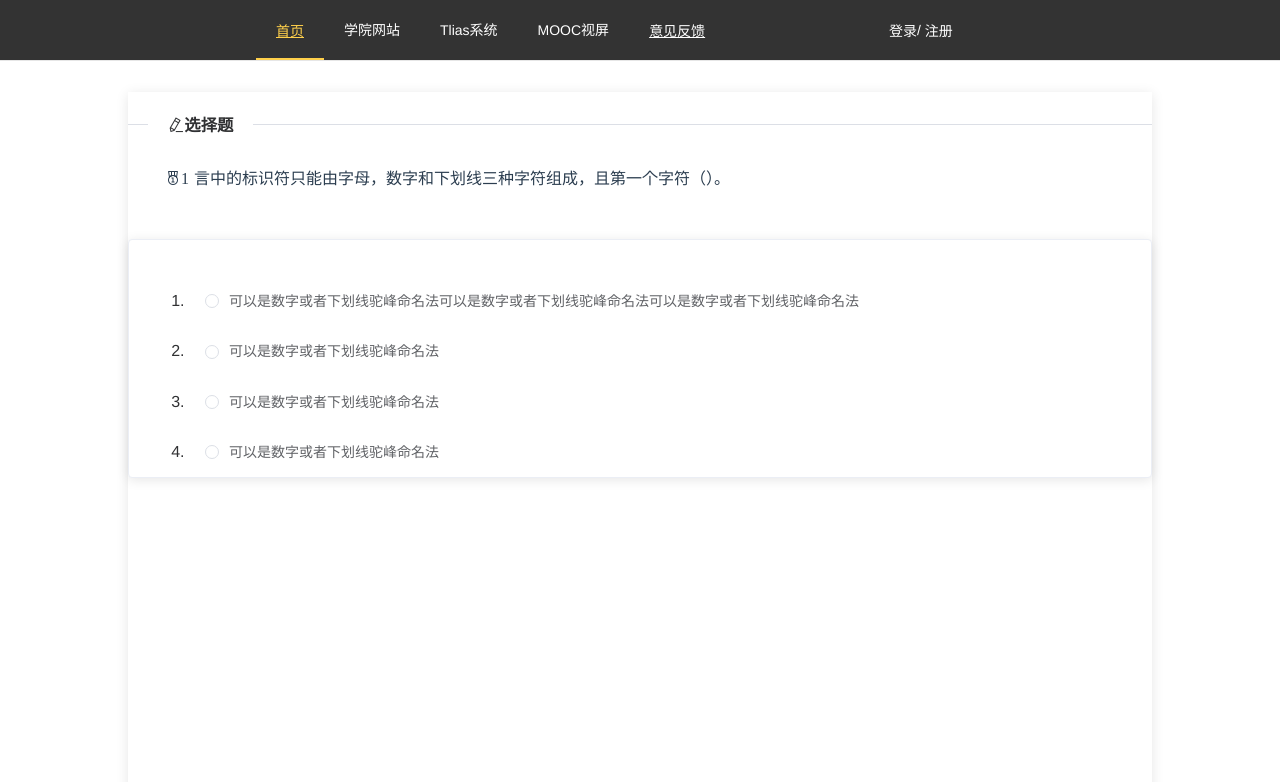
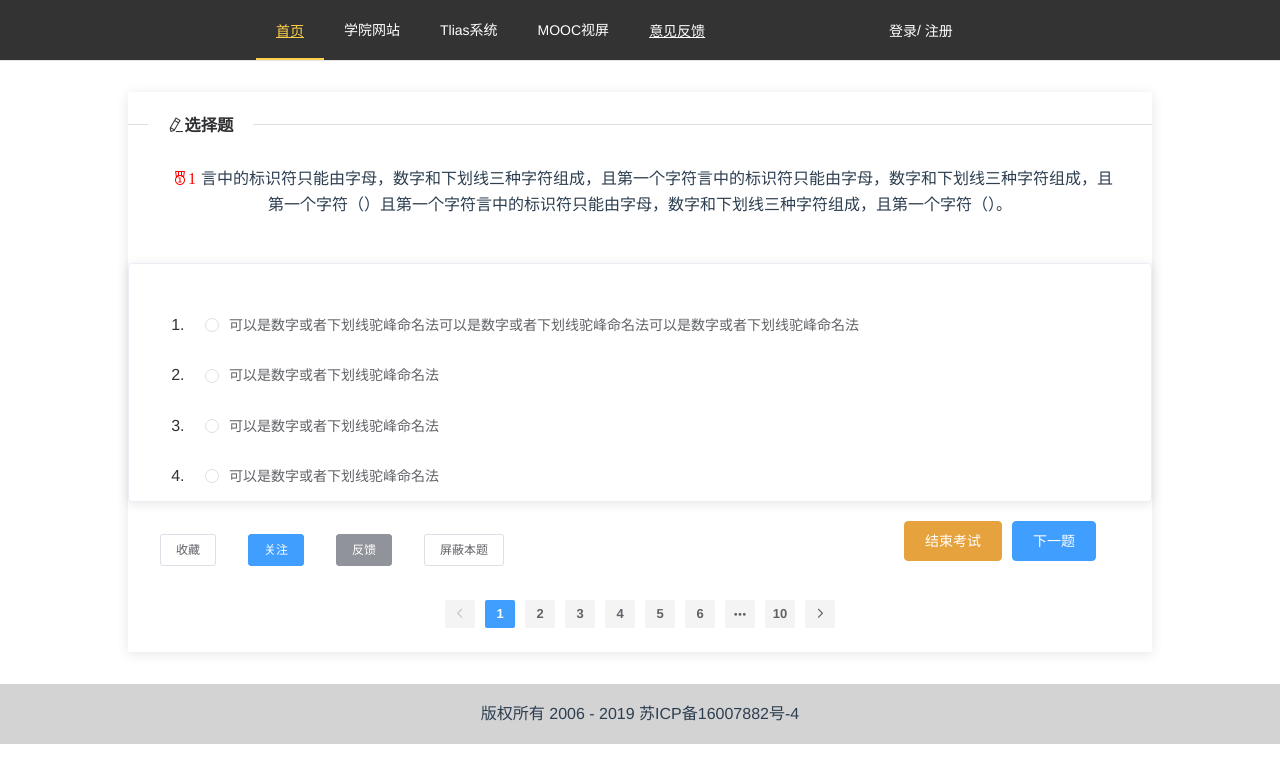
Before and after one commit to liyihang/vue-frontPages, a Vue app: page /exam/1 in a window 1280 px wide. Shown: the top 782 px of the page. Built offline with nearby package versions, Linux system fonts and the light colour scheme.

Commit message:
user info

```diff
--- /dev/null
+++ b/src/components/common/header1.vue
@@ -0,0 +1,74 @@
+<template>
+  <div>
+    <!-- 头部导航 -->
+    <el-header>
+      <div class="line"></div>
+      <el-menu
+        :default-active="activeIndex"
+        class="el-menu-demo"
+        mode="horizontal"
+        @select="handleSelect"
+        background-color="#333"
+        text-color="#fff"
+        active-text-color="#ffd04b"
+      >
+        <el-menu-item index="1">
+          <router-link to="/">首页</router-link>
+        </el-menu-item>
+        <el-menu-item index="2">学院网站</el-menu-item>
+        <el-menu-item index="3">Tlias系统</el-menu-item>
+        <el-menu-item index="4">MOOC视屏</el-menu-item>
+        <el-menu-item index="5">
+          <a href="#" target="_blank">意见反馈</a>
+        </el-menu-item>
+        <el-menu-item class="exam-info">
+          <el-popover placement="bottom" width="300" trigger="hover">
+            <el-row class="exam-swrap">
+              <el-button>123123</el-button>
+              <el-button>123123</el-button>
+              <el-button>123123</el-button>
+              <el-button>123123</el-button>
+              <el-button>123123</el-button>
+              <el-button>123123</el-button>
+            </el-row>
+            <el-link slot="reference">
+              <div>
+                <el-avatar src="https://cube.elemecdn.com/0/88/03b0d39583f48206768a7534e55bcpng.png"></el-avatar>
+              </div>
+            </el-link>
+          </el-popover>
+        </el-menu-item>
+      </el-menu>
+    </el-header>
+  </div>
+</template>
+<script>
+export default {
+  data () {
+    return {
+      activeIndex: '1',
+    }
+  },
+  name: 'Header1',
+  methods: {
+    handleSelect () {
+
+    }
+  }
+}
+</script>
+<style scoped>
+.el-header {
+  padding: 0;
+}
+.el-menu.el-menu--horizontal {
+  padding-left: 20%;
+  background-color: black;
+}
+.exam-info {
+  float: right;
+  margin-right: 30%;
+}
+.exam-swrap{
+}
+</style>
--- a/src/components/exam.vue
+++ b/src/components/exam.vue
@@ -1,20 +1,20 @@
 <template>
   <div>
     <exam-header></exam-header>
+    <!-- 标题和选项 -->
     <div class="exam-item">
       <div class="exam-header">
         <el-divider content-position="left">
           <h3>
             <i class="el-icon-edit"></i>选择题
           </h3>
-
         </el-divider>
       </div>
       <div class="exam-title">
         <el-row :gutter="24">
           <el-col :span="24">
             <p>
-              <i class="el-icon-medal-1">1</i>言中的标识符只能由字母，数字和下划线三种字符组成，且第一个字符（）。
+              <i class="el-icon-medal-1">1</i>言中的标识符只能由字母，数字和下划线三种字符组成，且第一个字符言中的标识符只能由字母，数字和下划线三种字符组成，且第一个字符（）且第一个字符言中的标识符只能由字母，数字和下划线三种字符组成，且第一个字符（）。
             </p>
           </el-col>
         </el-row>
@@ -37,7 +37,35 @@
           </ul>
         </el-card>
       </div>
+      <!-- 收藏转发  反馈 -->
+      <div class="exam-collection">
+        <el-row>
+          <el-badge class="item">
+            <el-button size="small">收藏</el-button>
+          </el-badge>
+          <el-badge class="item">
+            <el-button size="small" type="primary">关注</el-button>
+          </el-badge>
+          <el-badge class="item">
+            <el-button size="small" type="info">反馈</el-button>
+          </el-badge>
+          <el-badge class="item">
+            <el-button size="small">屏蔽本题</el-button>
+          </el-badge>
+          <!-- 上下题按钮 -->
+          <span class="exam-submit">
+            <el-button type="warning">结束考试</el-button>
+            <el-button type="primary">下一题</el-button>
+          </span>
+        </el-row>
+      </div>
+      <!-- 分页 -->
+      <el-pagination background layout="prev, pager, next" :total="100"></el-pagination>
     </div>
+    <!-- footer -->
+    <el-footer>
+      <div class="login-footer">版权所有 2006 - 2019 苏ICP备16007882号-4</div>
+    </el-footer>
   </div>
 </template>
 <script>
@@ -57,7 +85,7 @@ export default {
 }
 .exam-item {
   margin: 2rem auto;
-  height: 80rem;
+  height: 35rem;
   width: 80%;
   box-shadow: 0 2px 12px 0 rgba(0, 0, 0, 0.1);
 }
@@ -76,5 +104,27 @@ export default {
 }
 .el-icon-medal-1 {
   padding: 5px;
+  color: red;
+}
+/* 收藏  点赞  反馈  ……*/
+.el-badge {
+  padding: 2rem 0rem 1rem 2rem;
+}
+.exam-collection {
+  float: left;
+}
+.exam-submit {
+  margin-left: 25rem;
+}
+.el-footer {
+  position: static;
+  line-height: 60px;
+  margin-bottom: 0;
+  width: 100%;
+  background-color: lightgrey;
+}
+.el-pagination{
+  clear: both;
+  margin: 6rem;
 }
 </style>
--- a/src/components/login.vue
+++ b/src/components/login.vue
@@ -32,7 +32,7 @@
             <!-- 登录  重置按钮 -->
             <el-row>
               <el-col>
-                <el-button type="primary">登录</el-button>
+                <el-button type="primary" @click="login">登录</el-button>
                 <el-button type="info">重置</el-button>
               </el-col>
             </el-row>
@@ -51,13 +51,17 @@ export default {
   data () {
     return {
       sizeForm: {
-        name: ''
+        name: '',
+        password: ''
       }
     }
   },
   methods: {
-    onSubmit () {
-      console.log('123')
+    login () {
+      // 模拟假的登录
+      if (this.sizeForm.name == this.sizeForm.password !== '') {
+        this.$router.push('/user')
+      }
     }
   }
 }
--- /dev/null
+++ b/src/components/user.vue
@@ -0,0 +1,14 @@
+<template>
+  <div>
+    <!-- 固定头部 -->
+    <exam-header1>
+    </exam-header1>
+  </div>
+</template>
+<script>
+export default {
+  name: 'user'
+}
+</script>
+<style lang="less" scoped>
+</style>
--- a/src/main.js
+++ b/src/main.js
@@ -6,10 +6,10 @@ import ElementUI from 'element-ui'
 
 import 'element-ui/lib/theme-chalk/index.css'
 import Header from './components/common/header.vue'
-import Footer from './components/common/footer.vue'
+import Header1 from './components/common/header1.vue'
 
 Vue.component('exam-header', Header)
-Vue.component('exam-footer', Footer)
+Vue.component('exam-header1', Header1)
 
 Vue.use(ElementUI)
 
--- a/src/router.js
+++ b/src/router.js
@@ -6,6 +6,7 @@ import Index from './components/index.vue'
 import CourseDetail from './components/courseDetail.vue'
 import InterviewDetail from './components/interviewDetail.vue'
 import Exam from './components/exam.vue'
+import User from './components/user.vue'
 
 Vue.use(Router)
 
@@ -13,35 +14,47 @@ export default new Router({
   mode: 'history',
   base: process.env.BASE_URL,
   routes: [
+    // 做题
     {
       path: '/exam/:id',
       name: 'exam',
       component: Exam
     },
+    // 面试
     {
       path: '/interviewdetail/:id',
       name: 'InterviewDetail',
       component: InterviewDetail
     },
+    // 课程页
     {
       path: '/coursedetail/:id',
       name: 'CourseDetail',
       component: CourseDetail
     },
+    // 登录
     {
       path: '/login',
       name: 'login',
       component: Login
     },
+    // 注册
     {
       path: '/register',
       name: 'regster',
       component: Register
     },
+    // 首页
     {
       path: '/',
       name: 'index',
       component: Index
+    },
+    // 个人中心
+    {
+      path: '/user',
+      name: 'user',
+      component: User
     }
     // {
     //   path: '/about',
```
